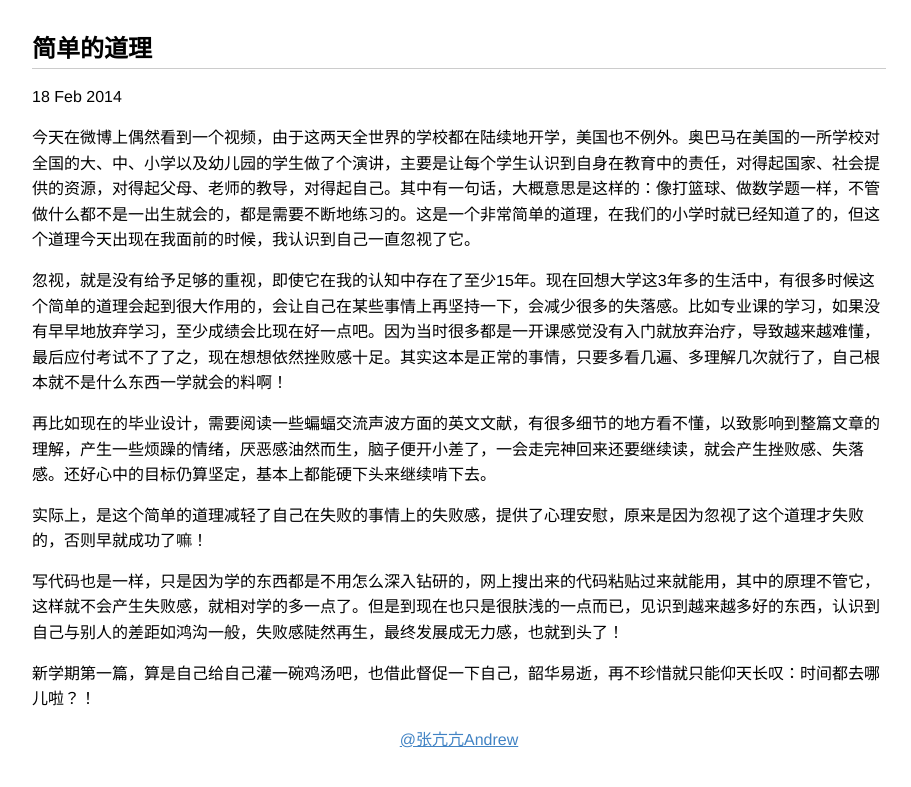
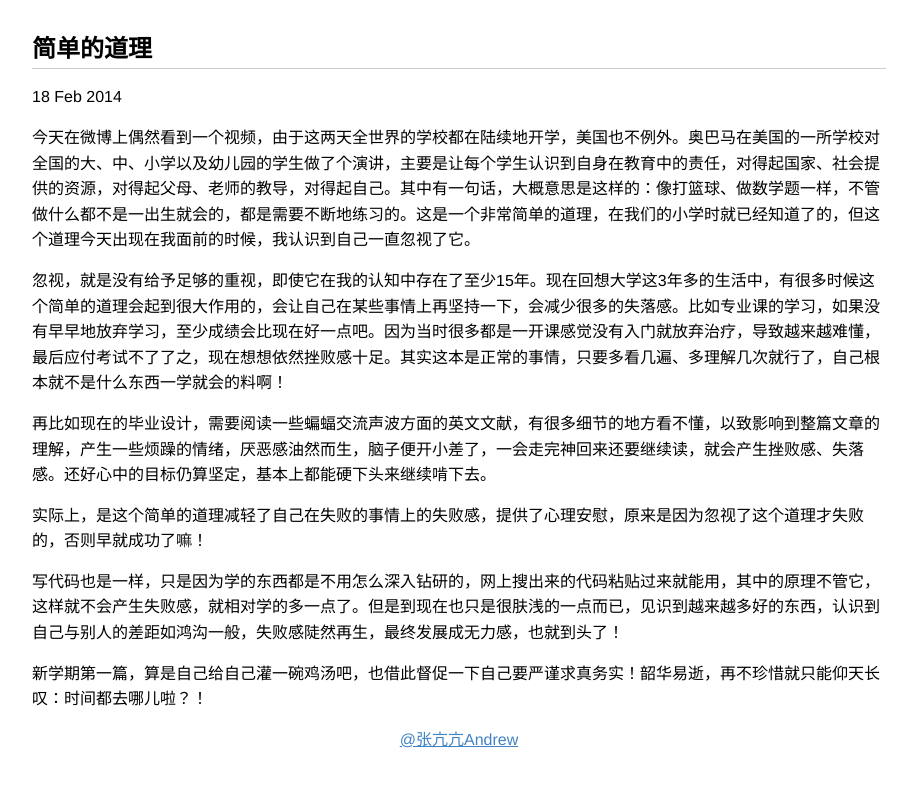
Before and after one commit to zkkandrew/blog-github, a Jekyll site: the page _posts/2014-2-18-简单的道理.html, which Jekyll copies as it is, in a window 1280 px wide. Shown: the top 787 px of the page, without its empty margins (181-1092 px from the left). Built offline with Jekyll 4.4.1, drawn with Linux system fonts in a browser that asks for light colours.

```diff
--- a/_posts/2014-2-18-简单的道理.html
+++ b/_posts/2014-2-18-简单的道理.html
@@ -320,7 +320,7 @@
 
 <p>写代码也是一样，只是因为学的东西都是不用怎么深入钻研的，网上搜出来的代码粘贴过来就能用，其中的原理不管它，这样就不会产生失败感，就相对学的多一点了。但是到现在也只是很肤浅的一点而已，见识到越来越多好的东西，认识到自己与别人的差距如鸿沟一般，失败感陡然再生，最终发展成无力感，也就到头了！</p>
 
-<p>新学期第一篇，算是自己给自己灌一碗鸡汤吧，也借此督促一下自己，韶华易逝，再不珍惜就只能仰天长叹：时间都去哪儿啦？！</p>
+<p>新学期第一篇，算是自己给自己灌一碗鸡汤吧，也借此督促一下自己要严谨求真务实！韶华易逝，再不珍惜就只能仰天长叹：时间都去哪儿啦？！</p>
 
 <p><center><a href="http://weibo.com/u/1736799387">@张亢亢Andrew</a></p>
 </body>
```
